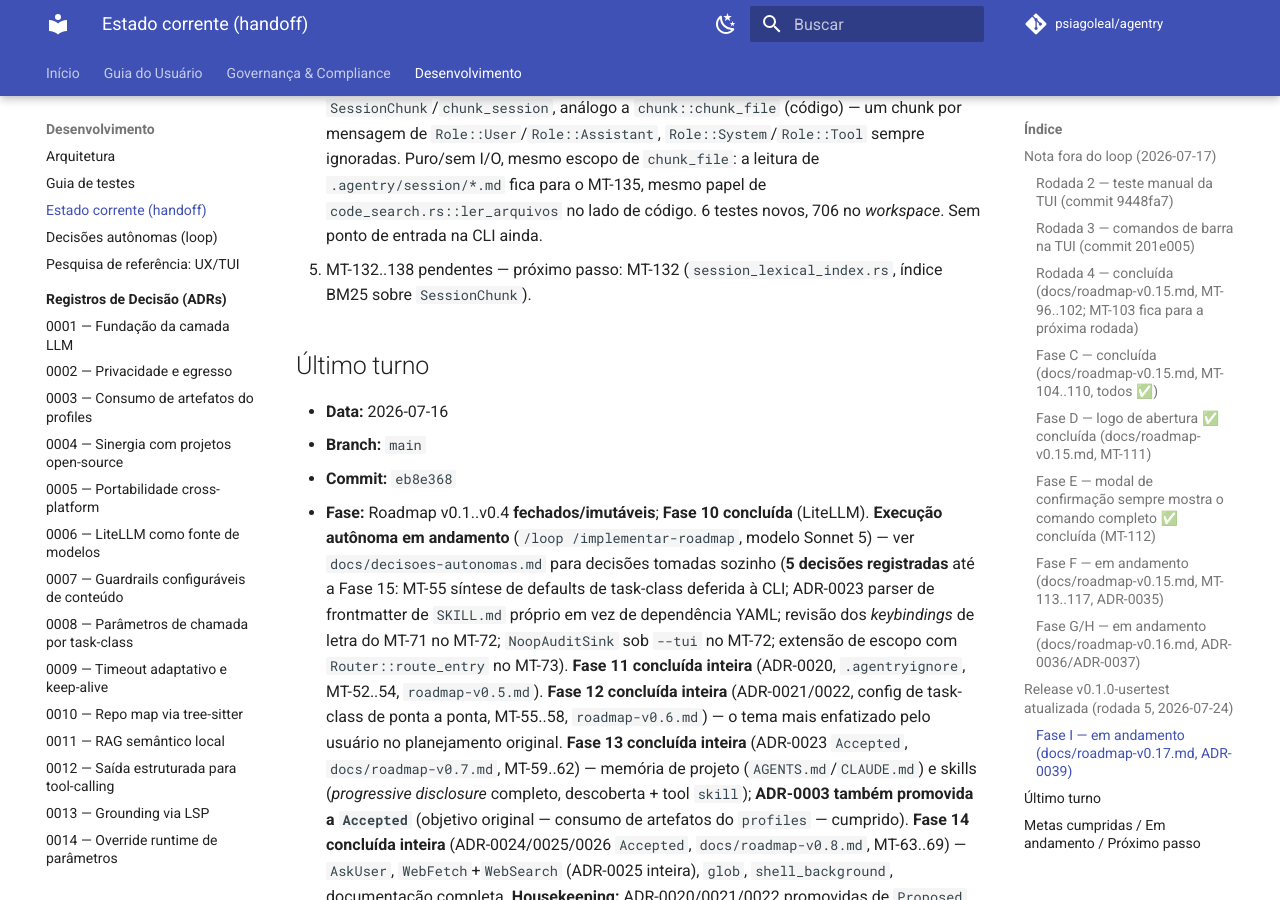
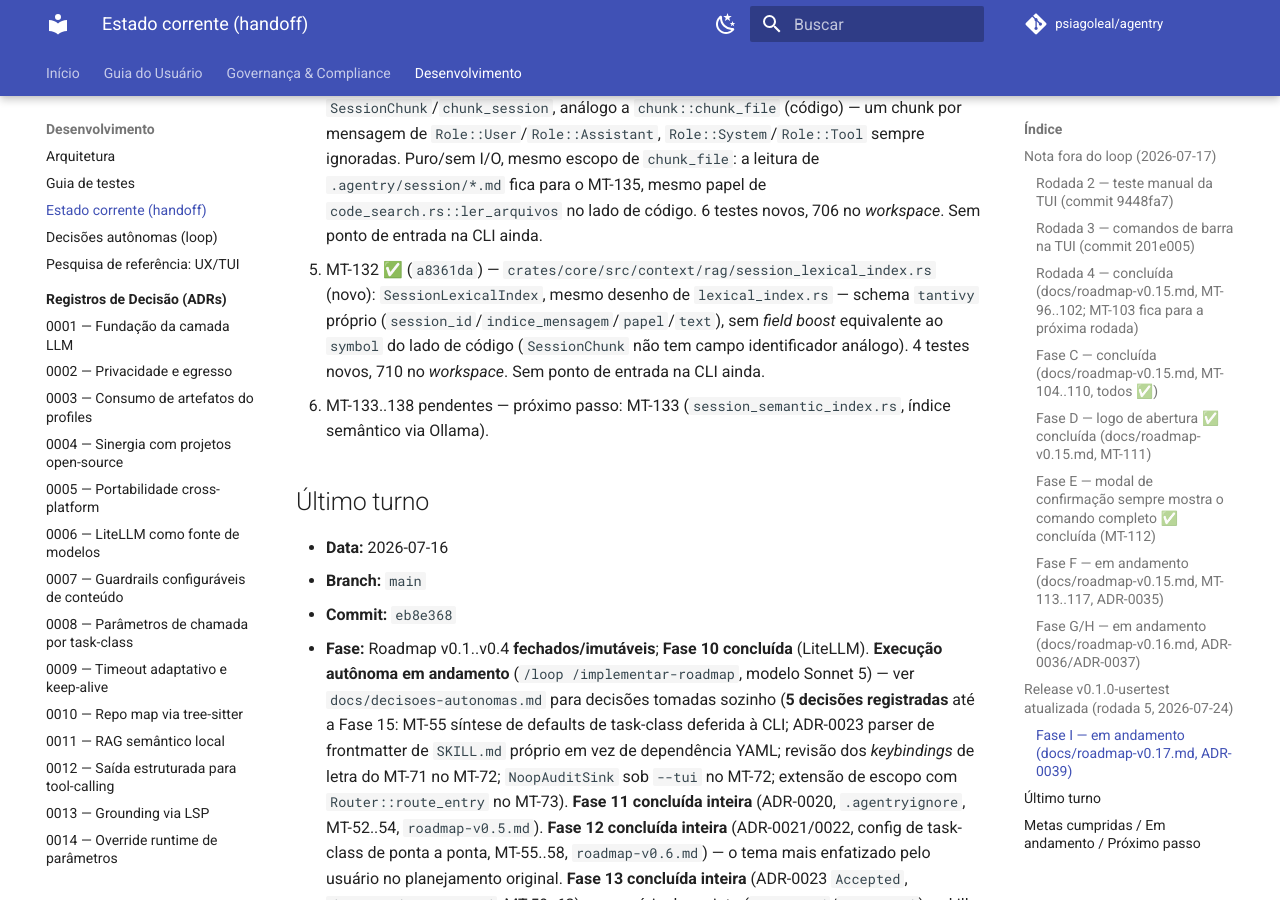
Before and after one commit to psiagoleal/agentry, an MkDocs documentation site: the page built from docs/CURRENT-STATE.md, in a window 1280 px wide and 900 px high, scrolled down 13456 px. Built offline with MkDocs 1.6.1 and Material for MkDocs 9.7.7, drawn with Linux system fonts in a browser that asks for light colours; comment, search, counter and statistics services are not loaded.

Commit message:
docs(handoff): marca MT-132 concluído (a8361da)
Próximo passo: MT-133 (session_semantic_index.rs, índice semântico via
Ollama).

{agente: Claude Code; modelo: claude-sonnet-5}

```diff
--- a/docs/CURRENT-STATE.md
+++ b/docs/CURRENT-STATE.md
@@ -514,8 +514,13 @@ código, ambas respondidas em 2026-07-24:
   Puro/sem I/O, mesmo escopo de `chunk_file`: a leitura de `.agentry/session/*.md` fica para
   o MT-135, mesmo papel de `code_search.rs::ler_arquivos` no lado de código. 6 testes novos,
   706 no *workspace*. Sem ponto de entrada na CLI ainda.
-- MT-132..138 pendentes — próximo passo: MT-132 (`session_lexical_index.rs`, índice BM25
-  sobre `SessionChunk`).
+- MT-132 ✅ (`a8361da`) — `crates/core/src/context/rag/session_lexical_index.rs` (novo):
+  `SessionLexicalIndex`, mesmo desenho de `lexical_index.rs` — schema `tantivy` próprio
+  (`session_id`/`indice_mensagem`/`papel`/`text`), sem *field boost* equivalente ao `symbol`
+  do lado de código (`SessionChunk` não tem campo identificador análogo). 4 testes novos,
+  710 no *workspace*. Sem ponto de entrada na CLI ainda.
+- MT-133..138 pendentes — próximo passo: MT-133 (`session_semantic_index.rs`, índice
+  semântico via Ollama).
 
 ## Último turno
 
```
Also changed, not shown: docs/roadmap-v0.17.md (+5 -1 lines).
